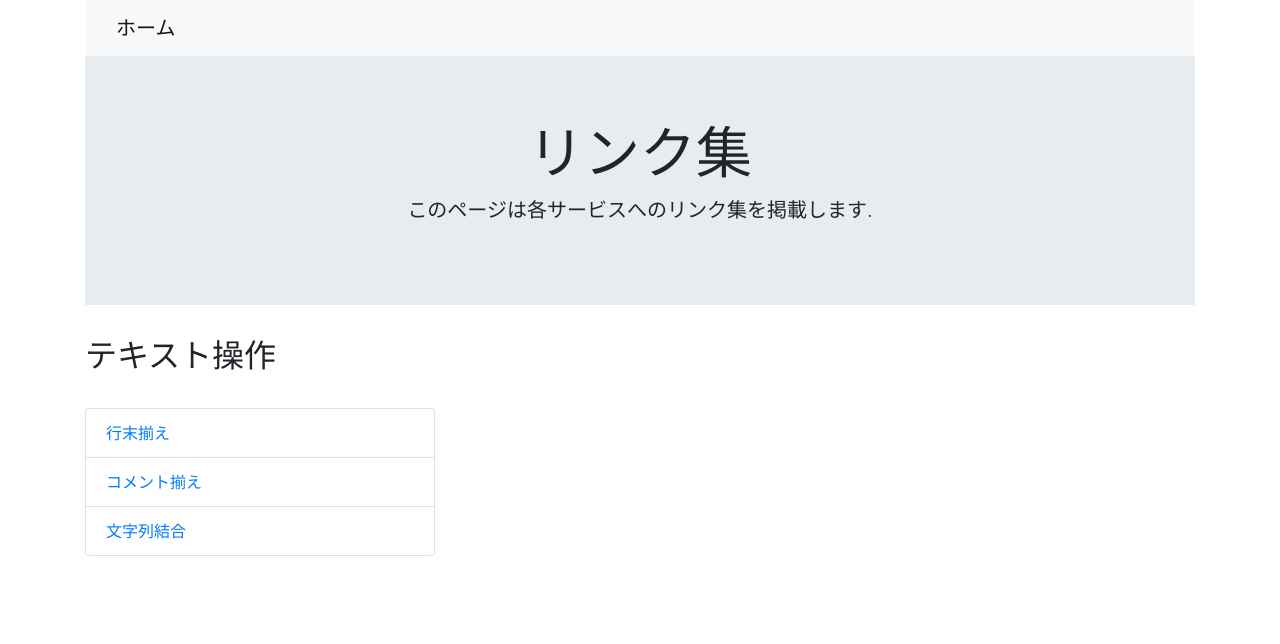
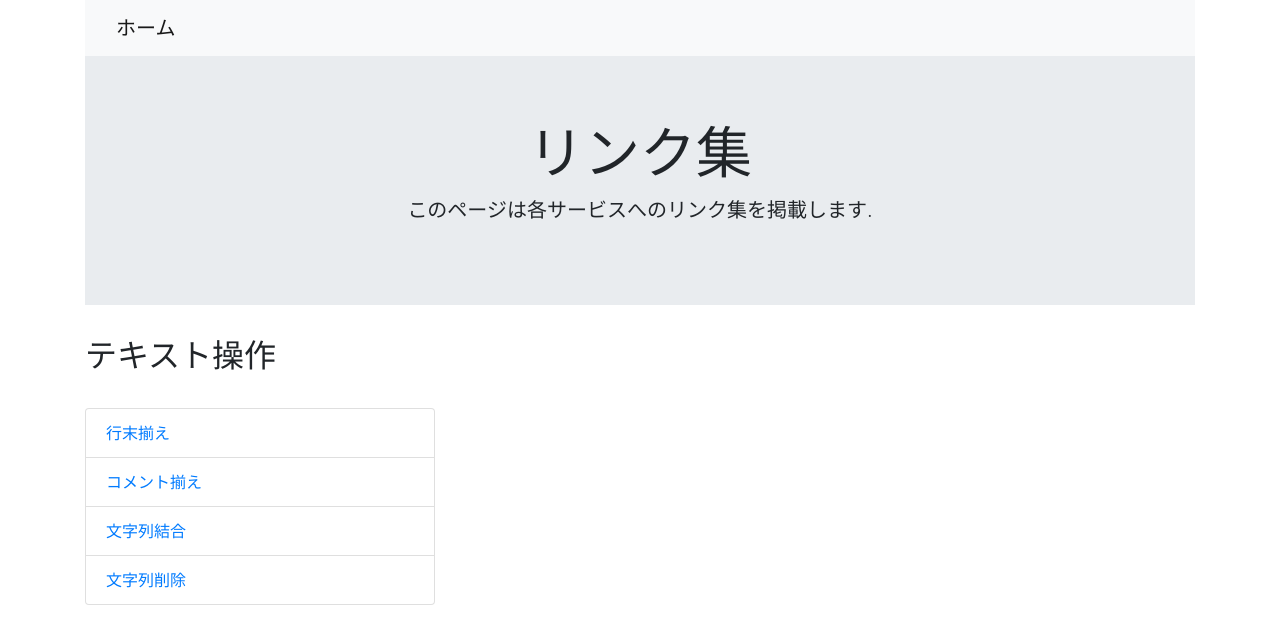
Before and after one commit to sinnlosses/microservice, a plain HTML site: page index.html in a window 1280 px wide. Drawn offline with nearby package versions, Linux system fonts and the light colour scheme.

Commit message:
文字列削除追加

```diff
--- a/index.html
+++ b/index.html
@@ -36,6 +36,7 @@
                     <li class="list-group-item"><a href="https://sinnlosses.github.io/microservice-align-end-of-lines/">行末揃え</a></li>
                     <li class="list-group-item"><a href="https://sinnlosses.github.io/microservice-align-comment/">コメント揃え</a></li>
                     <li class="list-group-item"><a href="https://sinnlosses.github.io/microservice-joinstring/">文字列結合</a></li>
+                    <li class="list-group-item"><a href="https://sinnlosses.github.io/microservise-deletestring/">文字列削除</a></li>
                 </ul>
             </div>
         </div>
```
